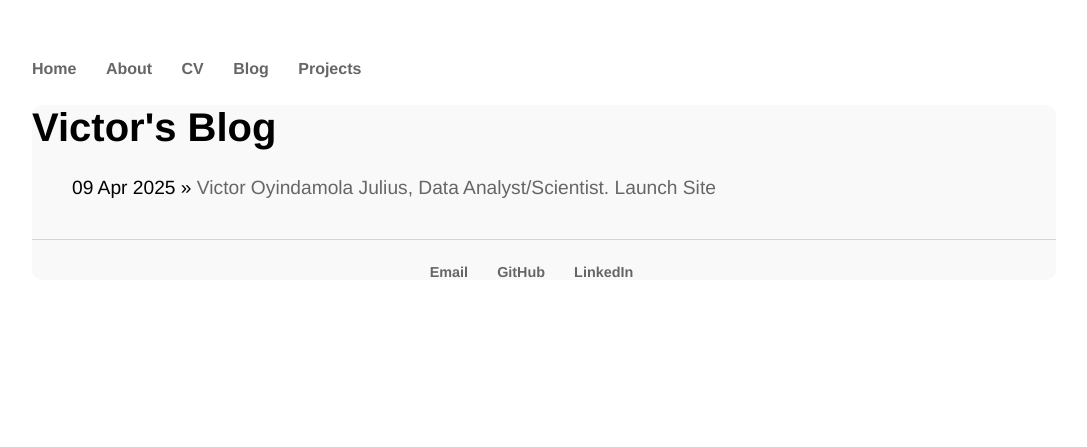
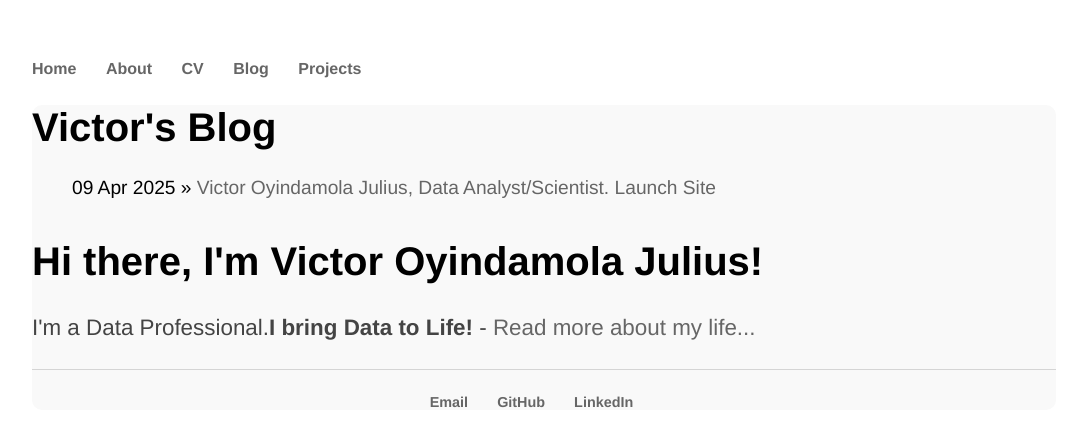
Before and after one commit to VeequeJay/VeequeJay.github.io, a Jekyll site: the page built from blog/index.html, in a window 1280 px wide. Shown: the top 447 px of the page, without its empty margins (96-1183 px from the left). Built offline with Jekyll 4.4.1, drawn with Linux system fonts in a browser that asks for light colours.

Commit message:
Update default.html

```diff
--- a/_layouts/default.html
+++ b/_layouts/default.html
@@ -24,7 +24,10 @@
 
     <div class="container">
     {{ content }}
-
+        <div class="blurb">
+            <h1>Hi there, I'm Victor Oyindamola Julius!</h1>
+            <p>I'm a Data Professional.<strong>I bring Data to Life!</strong> - <a href="/about">Read more about my life...</a></p>
+        </div>
 
     <footer>
     <ul>
```
